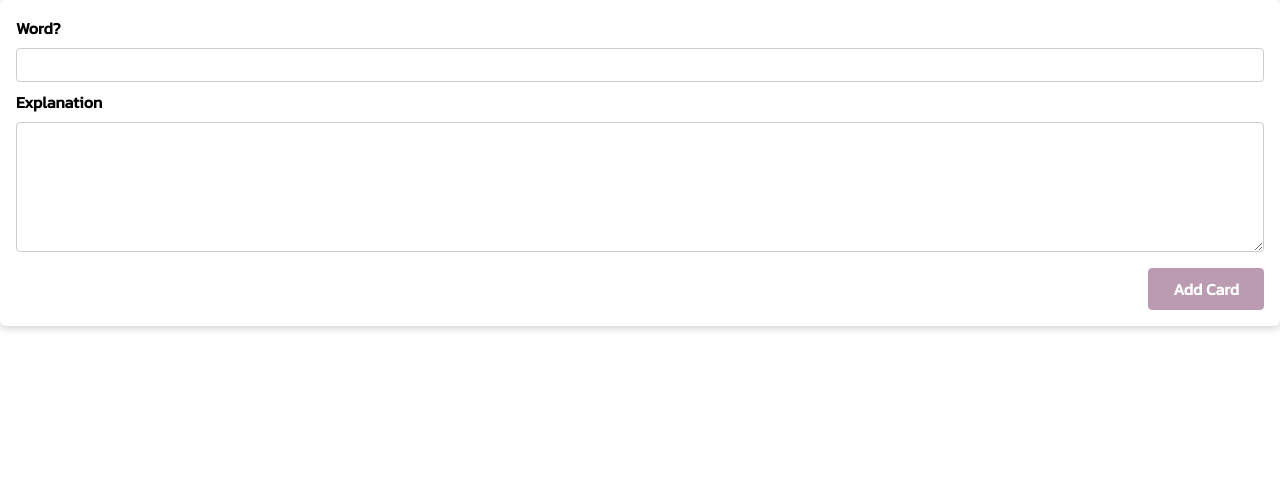
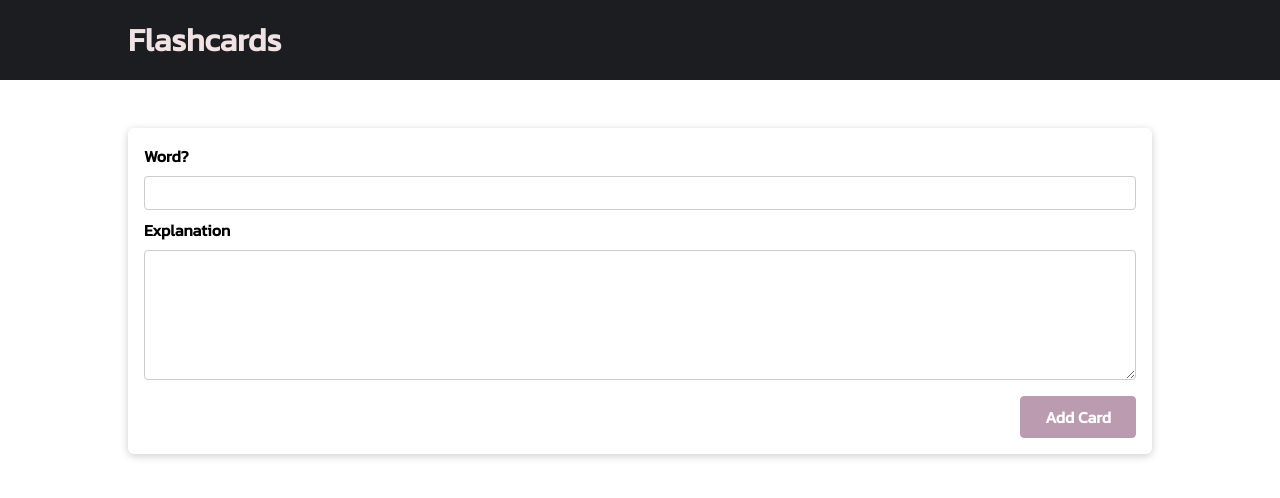
Before and after one commit to maridoroshuk/flashcards, a Next.js app: page /new-flashcard in a window 1280 px wide. Shown: the top 498 px of the page. Built offline with nearby package versions, Linux system fonts and the light colour scheme; no server answers.

Commit message:
Added code

```diff
--- a/components/layout/NavigationBar.js
+++ b/components/layout/NavigationBar.js
@@ -1,14 +1,19 @@
 import React from "react";
 import styles from "./NavigationBar.module.css";
 import Link from "next/link";
+import { useSession } from "next-auth/react";
 
 function NavigationBar() {
+  const { data: session, status } = useSession();
+  const isAuth = status === "authenticated" ? true : null;
+
   return (
     <header>
       <div className={styles.header}>
         <div className={styles.logo}>
           <Link href="/">Flashcards</Link>
         </div>
+        {isAuth && (
           <nav>
             <ul>
               <li>
@@ -22,6 +27,7 @@ function NavigationBar() {
               </li>
             </ul>
           </nav>
+        )}
       </div>
     </header>
   );
--- a/pages/_app.js
+++ b/pages/_app.js
@@ -16,7 +16,9 @@ function App({ Component, pageProps: { session, ...pageProps } }) {
       </Head>
       <body>
         <SessionProvider session={session}>
-          <Component {...pageProps} />
+          <Layout>
+            <Component {...pageProps} />
+          </Layout>
         </SessionProvider>
       </body>
     </>
--- a/pages/api/secret/index.js
+++ /dev/null
@@ -1,15 +0,0 @@
-import { getSession } from "next-auth/react"
-
-export default async (req, res) => {
-  const session = await getSession({ req });
-
-  if (session) {
-    res.send({
-      content: "Welcome to the secret page",
-    });
-  } else {
-    res.send({
-      error: "You need to be signed in.",
-    });
-  }
-};
--- a/pages/index.js
+++ b/pages/index.js
@@ -2,7 +2,6 @@ import { MongoClient } from "mongodb";
 import React from "react";
 import FlashCardsList from "../components/flashcards/FlashCardsList";
 import { signIn, useSession } from "next-auth/react";
-import Layout from "../components/layout/Layout";
 
 function Home({ flashcards }) {
   const { data: session, status } = useSession();
@@ -10,9 +9,7 @@ function Home({ flashcards }) {
   if (status === "authenticated") {
     return (
       <>
-        <Layout>
           <FlashCardsList flashcards={flashcards} />
-        </Layout>
       </>
     );
   }
```
Also changed, not shown: 1 other file (tests, documents, lock files or other folders). Lines whose indentation alone changed are shown as unchanged.
